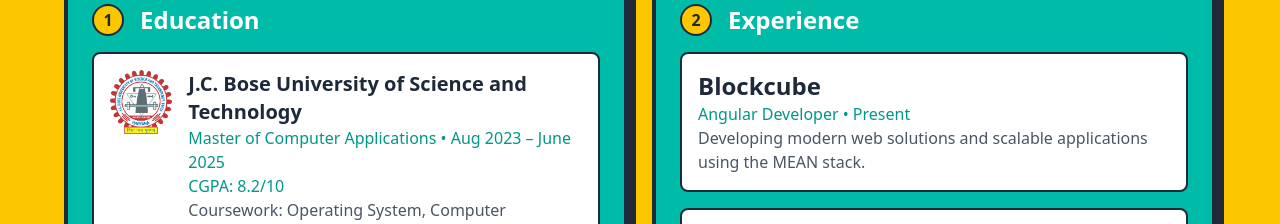
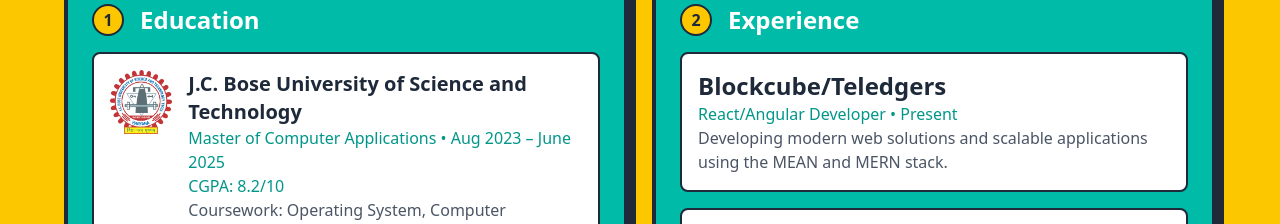
Before and after one commit to vinayrajput21/vinay_Portfolio, a React (Vite) app in the folder UI/: page /about in a window 1280 px wide. Shown: the part 488-712 px from the top of the page. Built offline with nearby package versions, Linux system fonts and the light colour scheme.

Commit message:
about me update

```diff
--- a/UI/src/Pages/AboutMe.jsx
+++ b/UI/src/Pages/AboutMe.jsx
@@ -122,11 +122,11 @@ function AboutMe() {
               <div className="flex items-start gap-3 sm:gap-4 bg-white p-3 sm:p-4 rounded-lg border-2 border-gray-800">
                 <div className="text-center sm:text-left">
                   <h3 className="text-gray-800 text-lg sm:text-xl lg:text-2xl font-bold">
-                    Blockcube
+                    Blockcube/Teledgers
                   </h3>
-                  <p className="text-teal-600 font-medium text-sm sm:text-base">Angular Developer • Present</p>
+                  <p className="text-teal-600 font-medium text-sm sm:text-base">React/Angular Developer • Present</p>
                   <p className="text-gray-600 text-sm sm:text-base">
-                    Developing modern web solutions and scalable applications using the MEAN stack.
+                    Developing modern web solutions and scalable applications using the MEAN and MERN stack.
                   </p>
                 </div>
               </div>
```
